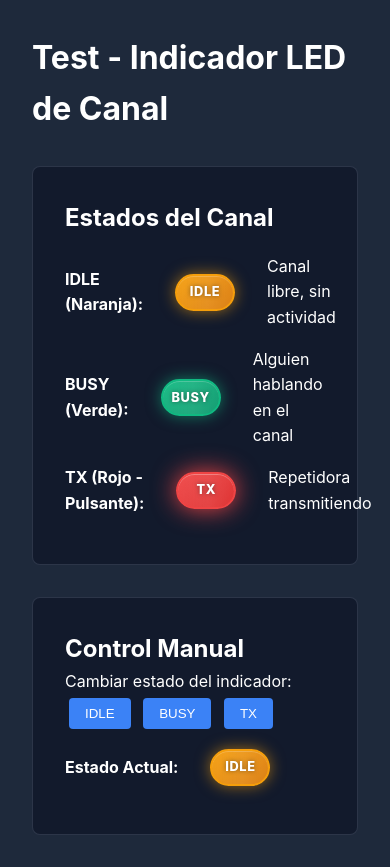
After one commit to fokerone/vx200RPTController, a web app: file test-channel-led.html in a window 390 px wide. The commit adds this page. Run offline with its HTML, style and script files only (its server is not run), Linux system fonts and the light colour scheme.

Commit message:
feat: Implementar indicador LED de canal con estados IDLE/BUSY/TX
• Estados corregidos del canal:
  - IDLE (naranja): Canal libre, sin actividad
  - BUSY (verde): Alguien hablando en el canal
  - TX (rojo pulsante): Repetidora transmitiendo

• Indicador visual tipo LED:
  - Diseño rectangular con bordes redondeados
  - Gradientes y sombras para efecto 3D
  - Animación de brillo constante
  - Pulso especial para estado TX

• Lógica mejorada de detección:
  - Prioridad TX > BUSY > IDLE
  - Timeouts diferenciados por estado
  - Inicialización correcta en IDLE

• Responsive design:
  - Adaptación para móviles
  - Estilos CSS optimizados
  - Transiciones suaves

El indicador ahora refleja correctamente el estado real del canal
con una representación visual clara tipo LED profesional.

🤖 Generated with [Claude Code](https://claude.ai/code)

Co-Authored-By: Claude <noreply@anthropic.com>

```diff
--- a/public/css/style.css
+++ b/public/css/style.css
@@ -886,6 +886,75 @@ body {
     }
 }
 
+/* Channel LED Indicator */
+.channel-led {
+    display: inline-flex !important;
+    align-items: center;
+    justify-content: center;
+    min-width: 80px;
+    padding: 0.5rem 1rem !important;
+    border-radius: 20px !important;
+    font-weight: 800 !important;
+    text-transform: uppercase;
+    letter-spacing: 0.05em;
+    color: white !important;
+    text-shadow: 0 0 4px rgba(0, 0, 0, 0.5);
+    border: 2px solid;
+    position: relative;
+    overflow: hidden;
+    transition: all 0.3s ease;
+    font-size: 0.9rem !important;
+}
+
+.channel-led::before {
+    content: '';
+    position: absolute;
+    top: -50%;
+    left: -50%;
+    width: 200%;
+    height: 200%;
+    background: linear-gradient(45deg, transparent, rgba(255, 255, 255, 0.1), transparent);
+    animation: ledShine 2s infinite;
+}
+
+.channel-led.idle {
+    background: linear-gradient(135deg, #f59e0b, #d97706) !important;
+    border-color: #f59e0b !important;
+    box-shadow: 0 0 15px rgba(245, 158, 11, 0.6), inset 0 1px 0 rgba(255, 255, 255, 0.2);
+}
+
+.channel-led.busy {
+    background: linear-gradient(135deg, #10b981, #059669) !important;
+    border-color: #10b981 !important;
+    box-shadow: 0 0 15px rgba(16, 185, 129, 0.6), inset 0 1px 0 rgba(255, 255, 255, 0.2);
+}
+
+.channel-led.tx {
+    background: linear-gradient(135deg, #ef4444, #dc2626) !important;
+    border-color: #ef4444 !important;
+    box-shadow: 0 0 15px rgba(239, 68, 68, 0.8), inset 0 1px 0 rgba(255, 255, 255, 0.2);
+    animation: ledPulse 0.5s infinite alternate;
+}
+
+@keyframes ledShine {
+    0% { transform: translateX(-100%) translateY(-100%) rotate(45deg); }
+    100% { transform: translateX(100%) translateY(100%) rotate(45deg); }
+}
+
+@keyframes ledPulse {
+    0% { box-shadow: 0 0 15px rgba(239, 68, 68, 0.8), inset 0 1px 0 rgba(255, 255, 255, 0.2); }
+    100% { box-shadow: 0 0 25px rgba(239, 68, 68, 1), inset 0 1px 0 rgba(255, 255, 255, 0.3); }
+}
+
+/* Responsive para channel LED */
+@media (max-width: 768px) {
+    .channel-led {
+        min-width: 60px;
+        padding: 0.4rem 0.8rem !important;
+        font-size: 0.8rem !important;
+    }
+}
+
 /* Utilidades */
 .text-center { text-align: center; }
 .text-left { text-align: left; }
--- /dev/null
+++ b/test-channel-led.html
@@ -0,0 +1,95 @@
+<!DOCTYPE html>
+<html lang="es">
+<head>
+    <meta charset="UTF-8">
+    <meta name="viewport" content="width=device-width, initial-scale=1.0">
+    <title>Test Channel LED Indicator</title>
+    <link rel="stylesheet" href="/public/css/style.css">
+    <style>
+        body {
+            padding: 2rem;
+            background: #1e293b;
+            color: white;
+            font-family: 'Inter', sans-serif;
+        }
+        .test-container {
+            display: flex;
+            flex-direction: column;
+            gap: 2rem;
+            max-width: 600px;
+        }
+        .test-section {
+            background: rgba(15, 23, 42, 0.8);
+            padding: 2rem;
+            border-radius: 8px;
+            border: 1px solid rgba(148, 163, 184, 0.2);
+        }
+        .led-demo {
+            display: flex;
+            gap: 2rem;
+            align-items: center;
+            margin: 1rem 0;
+        }
+        button {
+            padding: 0.5rem 1rem;
+            background: #3b82f6;
+            color: white;
+            border: none;
+            border-radius: 4px;
+            cursor: pointer;
+            margin: 0.25rem;
+        }
+        button:hover {
+            background: #2563eb;
+        }
+    </style>
+</head>
+<body>
+    <div class="test-container">
+        <h1>Test - Indicador LED de Canal</h1>
+
+        <div class="test-section">
+            <h2>Estados del Canal</h2>
+
+            <div class="led-demo">
+                <strong>IDLE (Naranja):</strong>
+                <div class="channel-led idle">IDLE</div>
+                <span>Canal libre, sin actividad</span>
+            </div>
+
+            <div class="led-demo">
+                <strong>BUSY (Verde):</strong>
+                <div class="channel-led busy">BUSY</div>
+                <span>Alguien hablando en el canal</span>
+            </div>
+
+            <div class="led-demo">
+                <strong>TX (Rojo - Pulsante):</strong>
+                <div class="channel-led tx">TX</div>
+                <span>Repetidora transmitiendo</span>
+            </div>
+        </div>
+
+        <div class="test-section">
+            <h2>Control Manual</h2>
+            <p>Cambiar estado del indicador:</p>
+            <button onclick="setChannelState('idle')">IDLE</button>
+            <button onclick="setChannelState('busy')">BUSY</button>
+            <button onclick="setChannelState('tx')">TX</button>
+
+            <div class="led-demo">
+                <strong>Estado Actual:</strong>
+                <div id="testChannelLed" class="channel-led idle">IDLE</div>
+            </div>
+        </div>
+    </div>
+
+    <script>
+        function setChannelState(state) {
+            const led = document.getElementById('testChannelLed');
+            led.className = `channel-led ${state}`;
+            led.textContent = state.toUpperCase();
+        }
+    </script>
+</body>
+</html>
```
Also changed, not shown: public/js/app.js.
